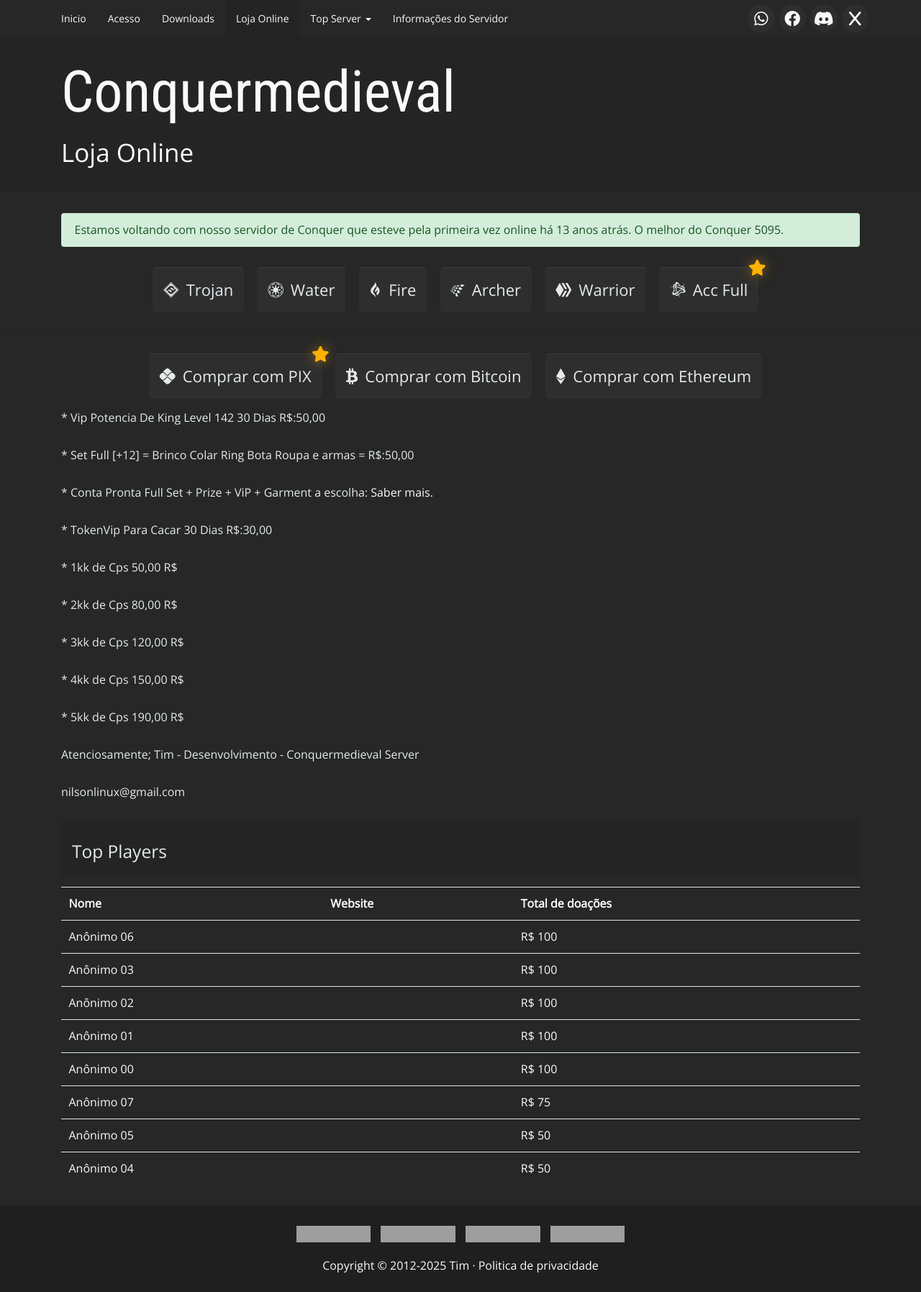
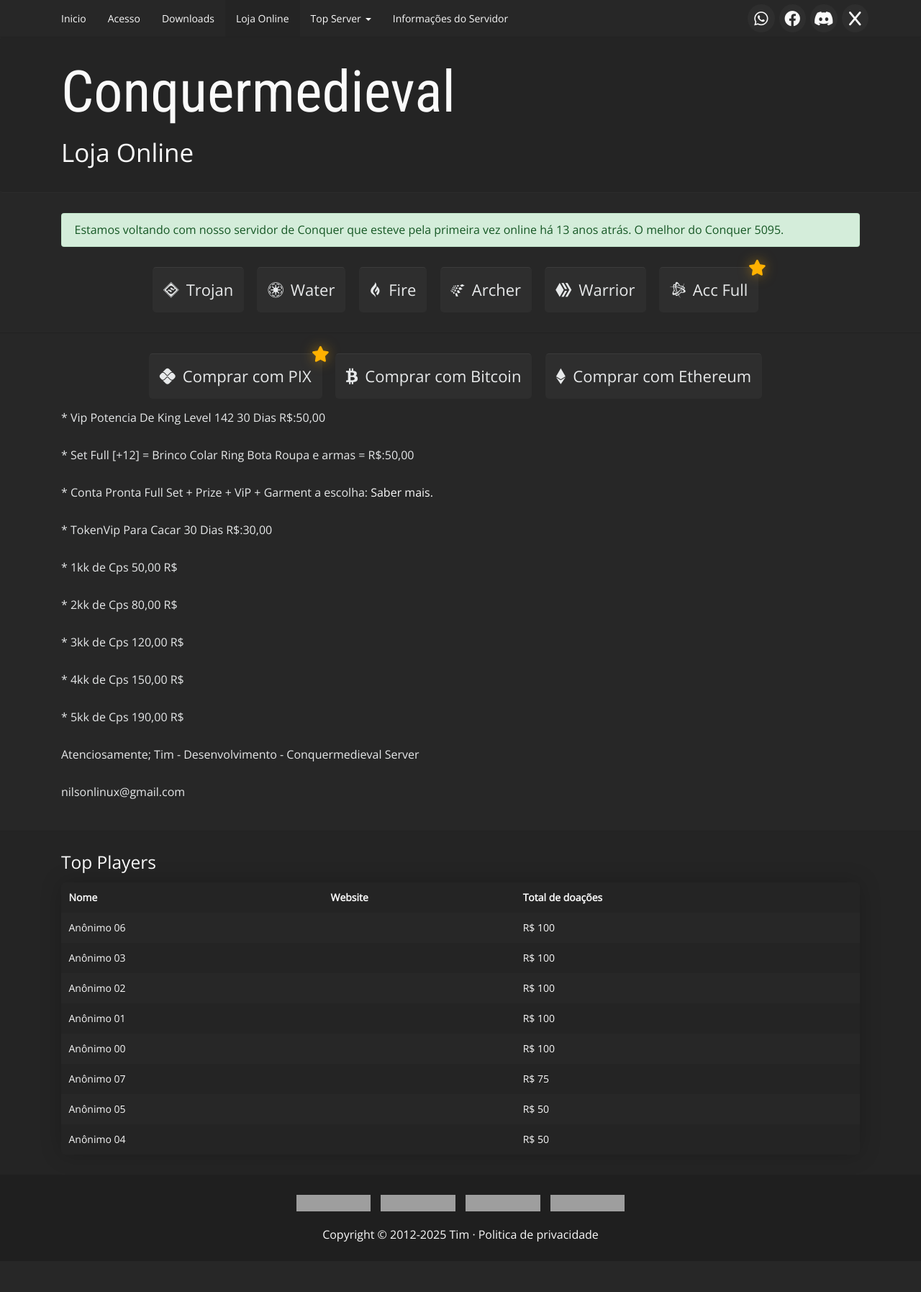
Before and after one commit to conquermedieval/conquermedieval.github.io, a Jekyll site: the page built from loja_online.html, in a window 1280 px wide. Shown: the whole page at 72% size. Built offline with Jekyll 4.4.1, drawn with Linux system fonts in a browser that asks for light colours; after the commit the page ends 1752 px from its top, so only the background shows below that; grey boxes are pictures that could not be loaded.

Commit message:
Update loja_online.html

```diff
--- a/loja_online.html
+++ b/loja_online.html
@@ -46,7 +46,7 @@
             </a>
         </div>
             </a>
-     <table class="table">
+
         * Vip Potencia De King Level 142 30 Dias R$:50,00</p>
         * Set Full [+12] = Brinco Colar Ring Bota Roupa e armas = R$:50,00</p>
         * Conta Pronta Full Set + Prize + ViP + Garment a escolha:<a href="https://api.whatsapp.com/send/?phone=5598999852694&text=Gostaria+de+receber+mais+detalhes+da+ContaFull" target="_blank"> Saber mais.</a></p>
```
